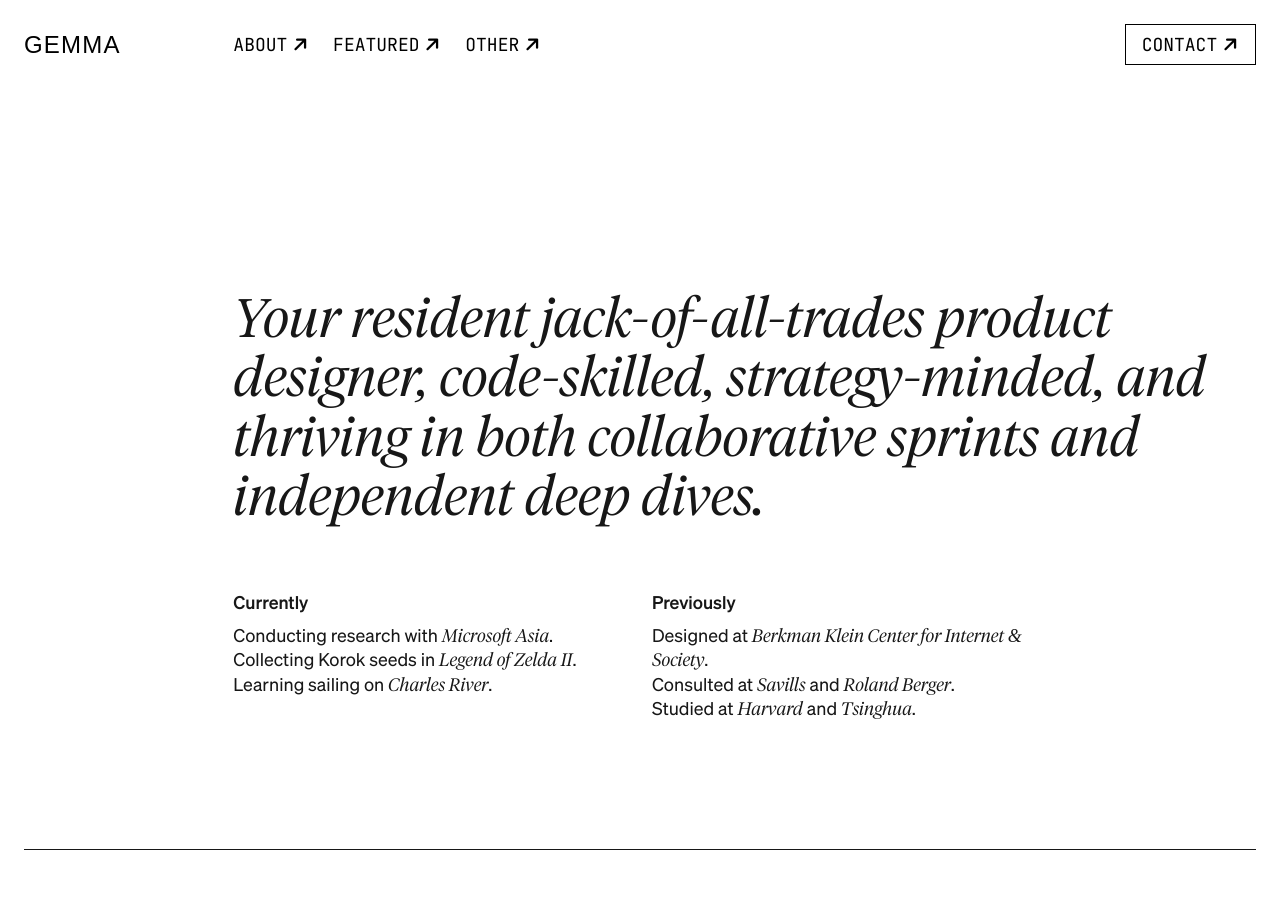
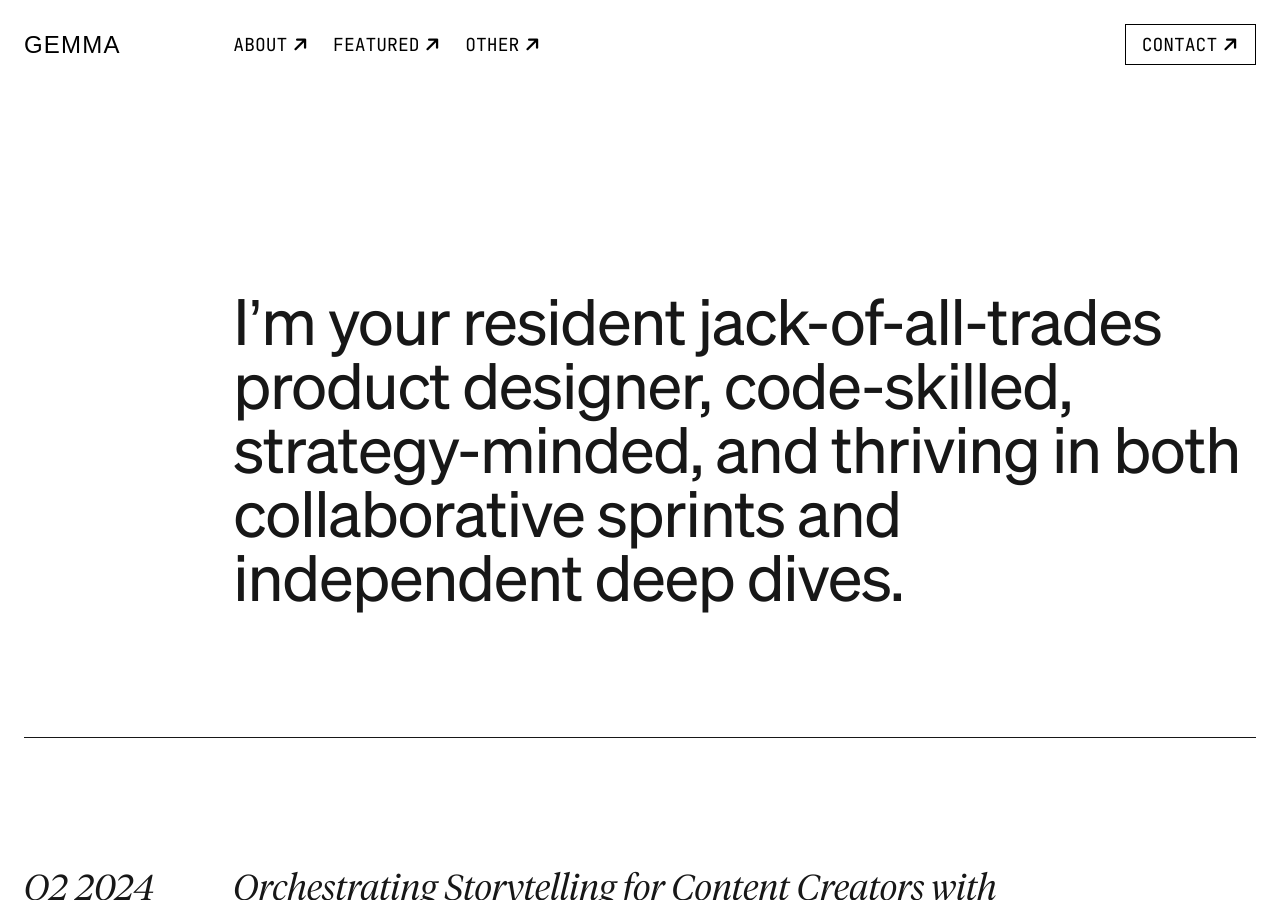
Before and after one commit to azurestocking/azurestocking.github.io, a Jekyll site: the page built from index.html, in a window 1280 px wide and 900 px high. Built offline with Jekyll 4.4.1, drawn with Linux system fonts in a browser that asks for light colours; some web fonts are replaced.

Commit message:
Update index

```diff
--- a/_includes/section-header.html
+++ b/_includes/section-header.html
@@ -1,5 +1,5 @@
 <section>
-    <div class="grid grid-1-5" style="margin-bottom: 24px;">
+    <div class="grid grid-1-4-1" style="margin-bottom: 24px;">
         <div></div>
         <hr>
     </div>
--- a/index.html
+++ b/index.html
@@ -7,30 +7,10 @@ title: Index
     <div class="grid grid-1-5">
         <div></div>
         <div style="margin-top: 25vh;">
-            <div class="p-xl">
-                Your resident jack-of-all-trades product designer, code-skilled, strategy-minded, and thriving in both collaborative sprints and independent deep dives.
+            <div class="p-xxl">
+                I’m your resident jack-of-all-trades product designer, code-skilled, strategy-minded, and thriving in both collaborative sprints and independent deep dives.
             </div>
         </div>
-    </div>
-    <div class="grid grid-1-2-2-1">
-        <div></div>
-        <div>
-            <h5>Currently</h5>
-            <p>
-                Conducting research with <span style="font-family: var(--font-secondary); font-style: italic;">Microsoft Asia</span>.<br>
-                Collecting Korok seeds in <span style="font-family: var(--font-secondary); font-style: italic;">Legend of Zelda II</span>.<br>
-                Learning sailing on <span style="font-family: var(--font-secondary); font-style: italic;">Charles River</span>.
-            </p>
-        </div>
-        <div>
-            <h5>Previously</h5>
-            <p>
-                Designed at <span style="font-family: var(--font-secondary); font-style: italic;">Berkman Klein Center for Internet & Society</span>.<br>
-                Consulted at <span style="font-family: var(--font-secondary); font-style: italic;">Savills</span> and <span style="font-family: var(--font-secondary); font-style: italic;">Roland Berger</span>.<br>
-                Studied at <span style="font-family: var(--font-secondary); font-style: italic;">Harvard</span> and <span style="font-family: var(--font-secondary); font-style: italic;">Tsinghua</span>.
-            </p>
-        </div>
-        <div></div>
     </div>
 </section>
 
@@ -51,7 +31,7 @@ title: Index
         </div>
         <div class="grid grid-1-5">
             <div></div>
-            <div class="image-container" style="padding: 64px;">
+            <div class="image-container" style="padding: 64px; background-color: {{ project.color }};">
                 <a href="/project/{{ project.slug }}/" style="display: block; text-decoration: none;">
                     {% include mockup-macbook.html
                         content_image="/images/placeholder.jpg"
@@ -65,37 +45,3 @@ title: Index
 <section id="other">
     <div class="grid grid-6"><hr></div>
 </section>
-
-<script>
-    document.addEventListener("scroll", function() {
-        const projects = [
-            {% for project in site.projects %}
-            {
-                id: "{{ project.slug }}",
-                color: "{{ project.color }}"
-            }{% unless forloop.last %},{% endunless %}
-            {% endfor %}
-        ];
-
-        let currentColor = "var(--background)";
-
-        // Check if we're at the top
-        const firstProject = projects[0];
-        if (firstProject) {
-            const firstElement = document.getElementById(firstProject.id);
-            if (firstElement && firstElement.getBoundingClientRect().top > 240) {
-                currentColor = "var(--background)";
-            }
-        }
-
-        // Check each project section
-        for (const section of projects) {
-            const element = document.getElementById(section.id);
-            if (element && element.getBoundingClientRect().top <= 240) {
-                currentColor = section.color;
-            }
-        }
-
-        document.documentElement.style.backgroundColor = currentColor;
-    });
-</script>
--- a/styles.css
+++ b/styles.css
@@ -13,11 +13,11 @@
     --font-size-l: 2rem;
     --font-size-xl: 3rem;
     font-size: 18px;
-    --line-height-xs: 1.35em;
-    --line-height-s: 1.35em;
-    --line-height-m: 1.35em;
-    --line-height-l: 1.15em;
-    --line-height-xl: 1.10em;
+    --line-height-xs: 1.3em;
+    --line-height-s: 1.3em;
+    --line-height-m: 1.3em;
+    --line-height-l: 1.2em;
+    --line-height-xl: 1.1em;
     --font-secondary: 'Tiempos', 'Times New Roman', serif;
     --font-primary: 'Soehne', 'Helvetica Neue LT Pro', sans-serif;
     --font-mono: 'JetBrains Mono', monospace;
@@ -253,6 +253,14 @@ h1:last-child, h2:last-child, h3:last-child, h4:last-child, h5:last-child, p:las
     font-style: italic;
     line-height: var(--line-height-xl);
     color: var(--primary);
+}
+
+.p-xxl {
+    font-family: var(--primary);
+    letter-spacing: -0.02em;
+    font-style: normal;
+    font-size: 64px;
+    line-height: 100%;
 }
 
 .number {
```
Also changed, not shown: _projects/opus.html (+4 -18 lines).
